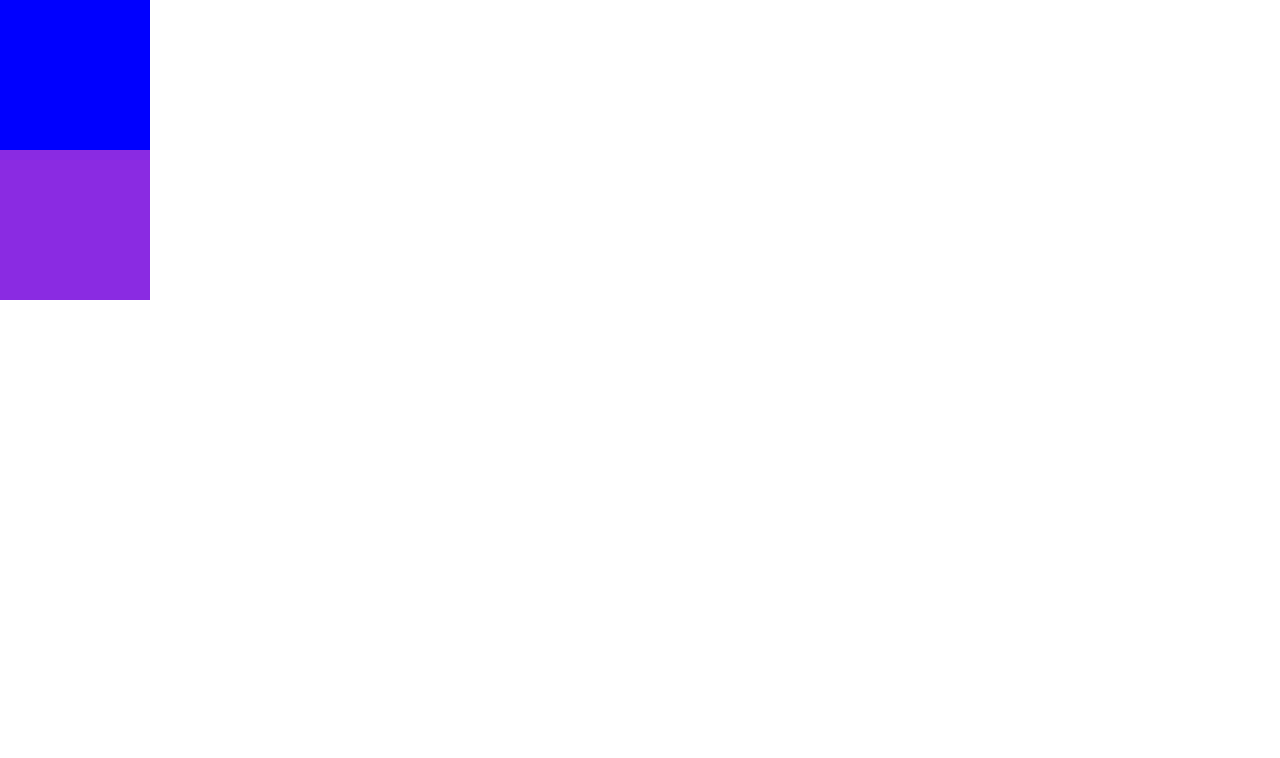
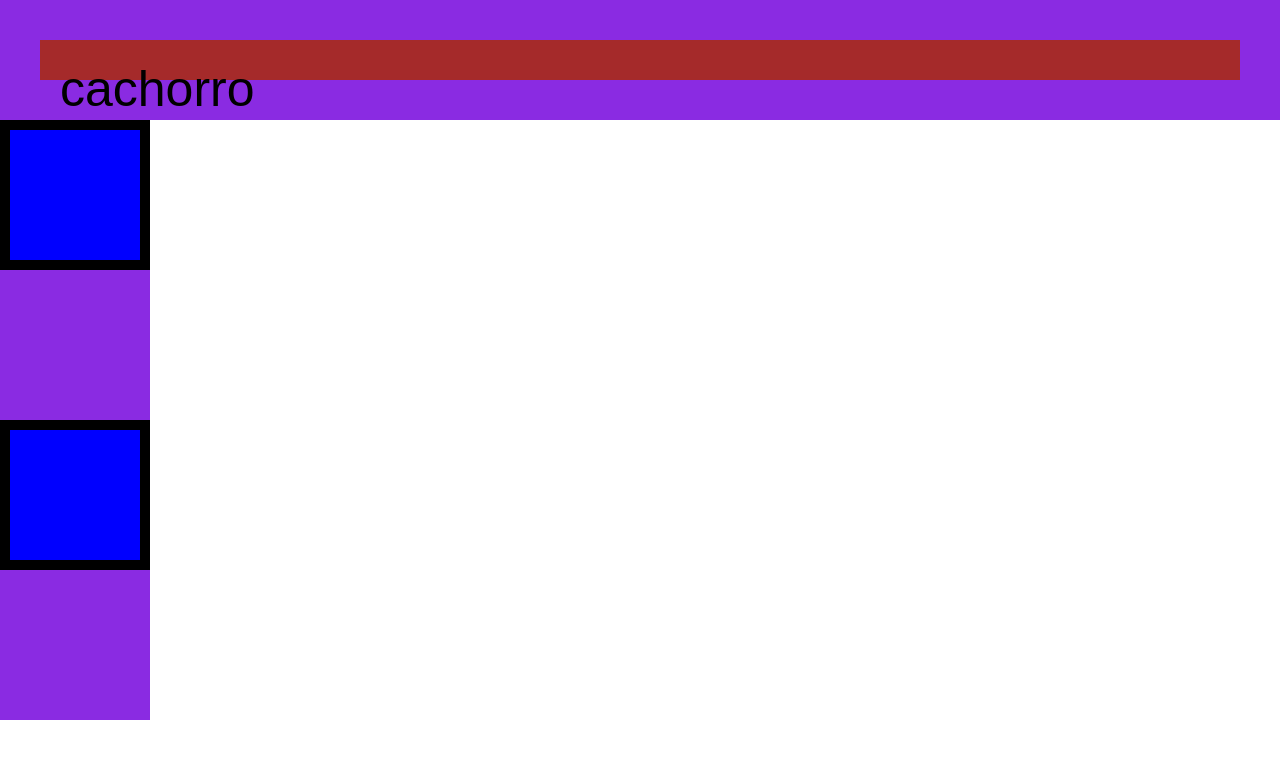
Before and after one commit to Matheus-GGarcia/Matheus-Garcia, a plain HTML site: page AULAS - CSS/cssaulas/Aula03/box.html in a window 1280 px wide. Drawn offline with Linux system fonts and the light colour scheme.

Commit message:
fbfsuivuvsidfg~iodwg

```diff
--- a/AULAS - CSS/cssaulas/Aula03/box.css
+++ b/AULAS - CSS/cssaulas/Aula03/box.css
@@ -3,14 +3,28 @@
 *{
     margin: 0;
     padding: 0;
+    box-sizing: border-box;
 }
-
 .quadrado{
     height: 150px;
     width: 150px;
+}
+.quadrado_roxo{
+
     background-color: blueviolet ;
 }
 
 .quadrado_azul{
     background-color: blue;
+    border: 10px solid black;
 }
+
+#cachorro{
+    font-family: Arial, Helvetica, sans-serif;
+    font-size: 50px;
+    background-color: brown ;
+    border: 40px blueviolet solid;
+    padding: 20px;
+    height: 90px;
+
+}
--- a/AULAS - CSS/cssaulas/Aula03/box.html
+++ b/AULAS - CSS/cssaulas/Aula03/box.html
@@ -1,5 +1,5 @@
 <!DOCTYPE html>
-<html lang="en">
+<html lang="pt-br">
 <head>
     <meta charset="UTF-8">
     <meta name="viewport" content="width=device-width, initial-scale=1.0">
@@ -8,8 +8,13 @@
 </head>
 <body>
 
+    <p id="cachorro">cachorro</p>
+
+    <div class="quadrado quadrado_azul"></div>
+    <div class="quadrado quadrado_roxo"></div>
     <div class="quadrado quadrado_azul"></div>
     <div class="quadrado quadrado_roxo"></div>
 
+
 </body>
 </html>
--- /dev/null
+++ b/AULAS - CSS/valiativo/CatVisita/style.css
@@ -0,0 +1,30 @@
+@charset "UTF-8";
+
+*{
+    margin: 0;
+    padding: 0;
+    box-sizing: border-box;
+}
+.Visita{
+    display: flex;
+    background-color: blueviolet;
+    width: 1000px;
+    height: 600px;
+
+}
+
+.imagem{
+    background-repeat: no-repeat;
+    background-size: cover;
+
+}
+.imagem img{
+    width: 300px;
+    height: 600px ;
+}
+
+#Dados{
+    justify-content: center;
+    padding: 20px;
+    height: 90px;
+}
```
Also changed, not shown: AULAS - CSS/cssaulas/Aula04/index.html (added, +12 -0 lines), AULAS - CSS/valiativo/CatVisita/index.html (added, +34 -0 lines), AULAS - CSS/cssaulas/Aula04/flexbox.css (added), AULAS - CSS/valiativo/CatVisita/assets/325c76178050783.Y3JvcCw5MTEsNzEzLDE4MCww.png (added), AULAS - CSS/valiativo/CatVisita/assets/minha fotuu.png (added).
